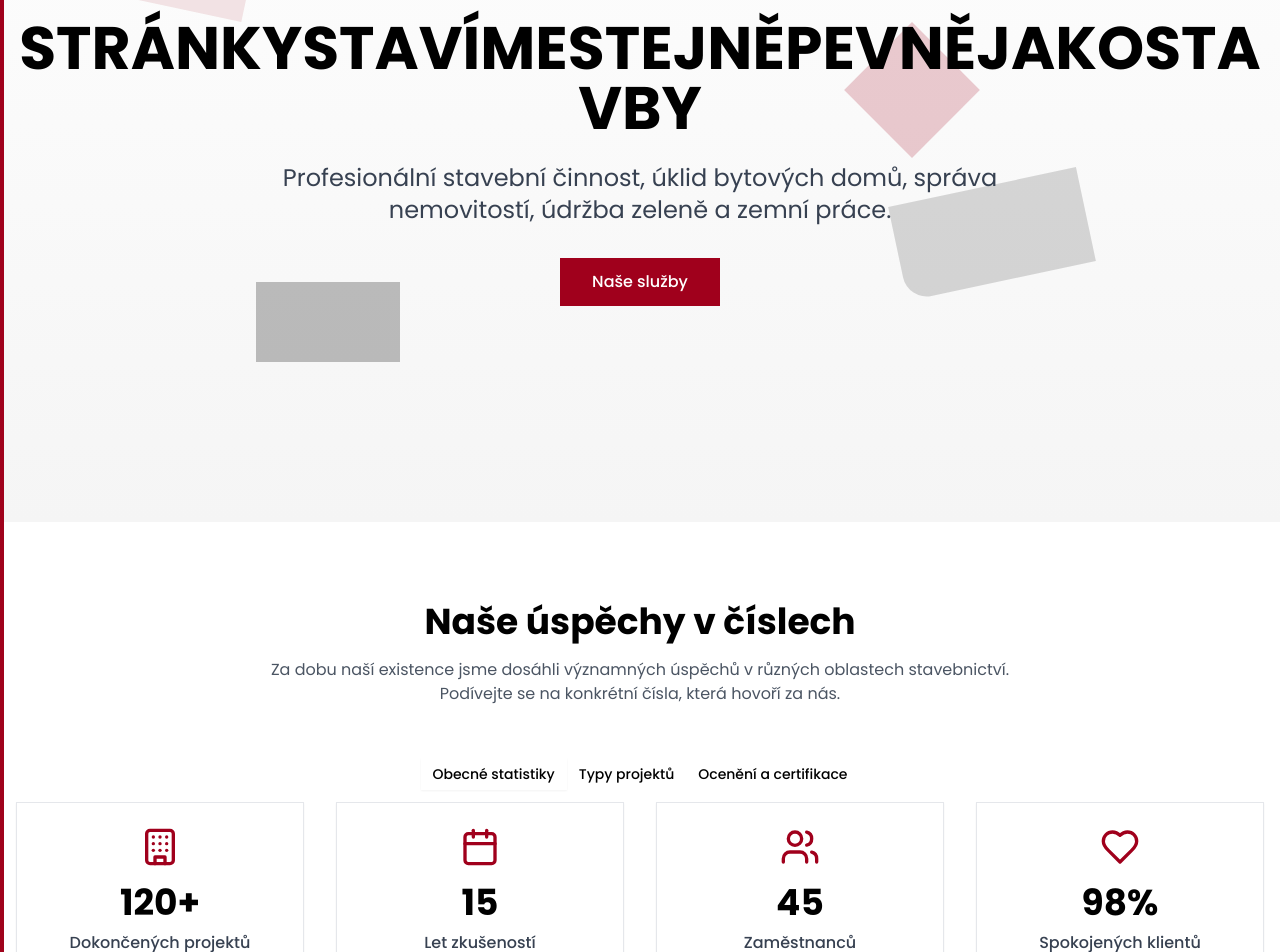
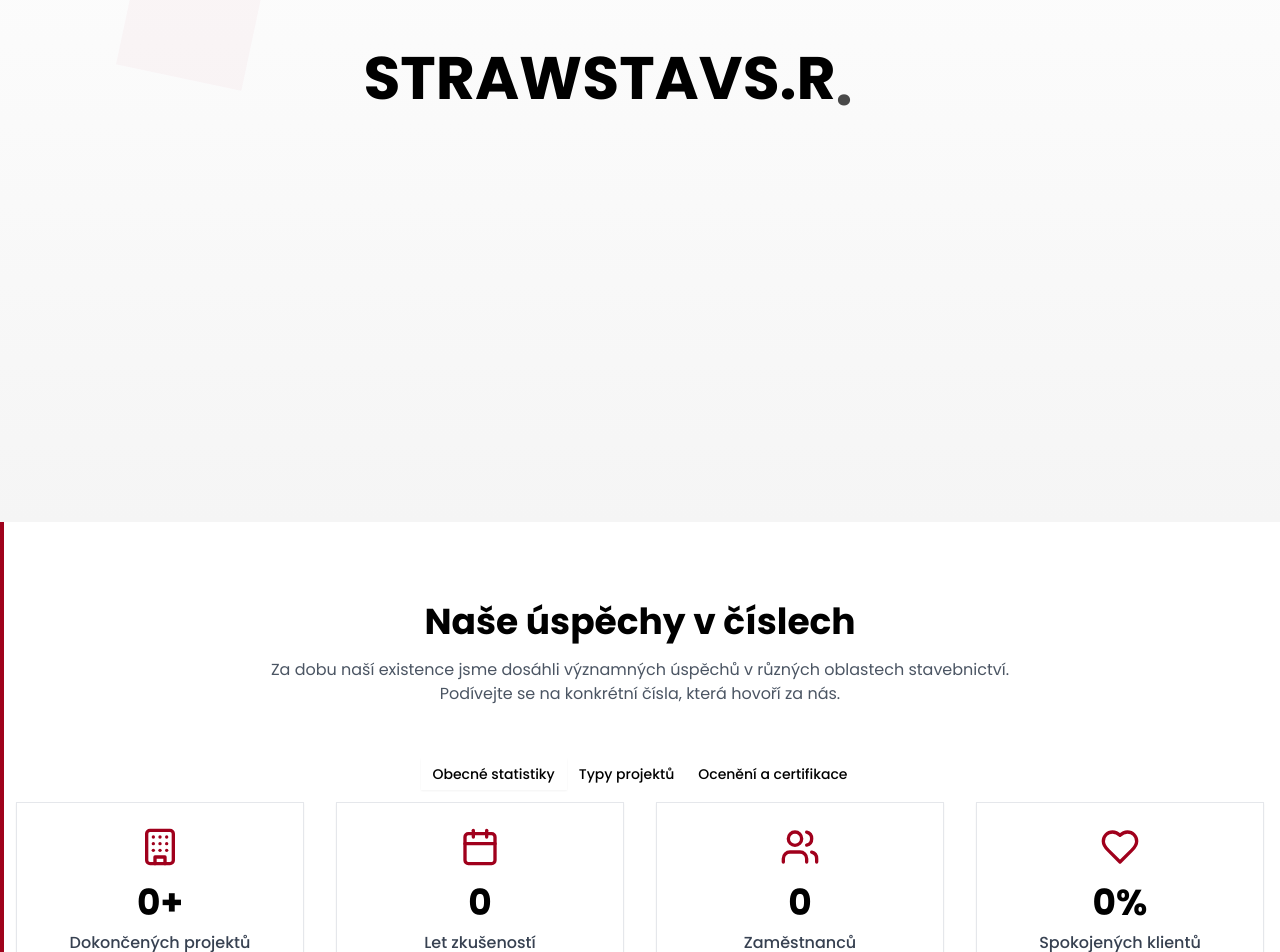
Before and after one commit to Crazyka51/strawstav, a Next.js app: page / in a window 1280 px wide. Shown: the part 278-1230 px from the top of the page. Built offline with nearby package versions, Linux system fonts and the light colour scheme.

Commit message:
fix: hide landing page content until preloader animation completes
Co-authored-by: null <145287796+Crazyka51@users.noreply.github.com>

```diff
--- a/app/page.tsx
+++ b/app/page.tsx
@@ -344,8 +344,10 @@ export default function Home() {
   return (
     <main className="relative overflow-hidden">
       <Preloader />
-      <Header />
-      <Hero />
+      <div className="relative z-10">
+        <Header />
+        <Hero />
+      </div>
       <AnimatedStats categories={statsCategories} />
       <Services />
       <ProcessFlow
--- a/components/animated-stats.tsx
+++ b/components/animated-stats.tsx
@@ -66,27 +66,28 @@ export default function AnimatedStats({ categories }: AnimatedStatsProps) {
             },
           )
 
-          // Animace čísla
+          // Animace čísla - opravíme, aby se čísla skutečně animovala
           const valueElement = stat.querySelector(".stat-value")
           if (valueElement) {
             const targetValue = Number.parseInt(valueElement.getAttribute("data-value") || "0")
+            const prefix = valueElement.getAttribute("data-prefix") || ""
+            const suffix = valueElement.getAttribute("data-suffix") || ""
 
-            gsap.fromTo(
-              valueElement,
-              { innerText: "0" },
-              {
+            // Nastavíme počáteční hodnotu na 0
+            valueElement.textContent = `${prefix}0${suffix}`
+
+            // Animujeme hodnotu od 0 do cílové hodnoty
+            gsap.to(valueElement, {
               innerText: targetValue,
               duration: 2,
               delay: index * 0.1 + 0.3,
               ease: "power2.out",
               snap: { innerText: 1 },
               onUpdate: function () {
-                  const category = categories[categoryIndex]
-                  const stat = category.stats[index]
-                  valueElement.textContent = `${stat.prefix || ""}${Math.floor(Number(this.targets()[0].innerText))}${stat.suffix || ""}`
+                const currentValue = Math.floor(Number(this.targets()[0].innerText))
+                valueElement.textContent = `${prefix}${currentValue}${suffix}`
               },
-              },
-            )
+            })
           }
         }
       })
@@ -157,10 +158,13 @@ export default function AnimatedStats({ categories }: AnimatedStatsProps) {
                       <div className="absolute top-0 left-0 w-1 h-full bg-gradient-to-b from-strawstav-red to-red-800"></div>
                       <CardContent className="p-6 flex flex-col items-center justify-center text-center">
                         <div className="text-strawstav-red mb-4 text-4xl">{stat.icon}</div>
-                        <div className="stat-value text-4xl font-bold mb-2" data-value={stat.value}>
-                          {stat.prefix || ""}
-                          {hasAnimated[category.id] ? stat.value : 0}
-                          {stat.suffix || ""}
+                        <div
+                          className="stat-value text-4xl font-bold mb-2"
+                          data-value={stat.value}
+                          data-prefix={stat.prefix || ""}
+                          data-suffix={stat.suffix || ""}
+                        >
+                          {stat.prefix || ""}0{stat.suffix || ""}
                         </div>
                         <div className="text-gray-700 font-medium mb-2">{stat.label}</div>
                         {stat.description && <div className="text-gray-500 text-sm">{stat.description}</div>}
--- a/components/hero.tsx
+++ b/components/hero.tsx
@@ -1,11 +1,12 @@
 "use client"
 
-import { useEffect, useRef } from "react"
+import { useEffect, useRef, useState } from "react"
 import { gsap } from "gsap"
 import { ScrollTrigger } from "gsap/ScrollTrigger"
 import Link from "next/link"
 
 export default function Hero() {
+  const [isVisible, setIsVisible] = useState(false)
   const sectionRef = useRef<HTMLElement>(null)
   const headingRef = useRef<HTMLHeadingElement>(null)
   const subheadingRef = useRef<HTMLParagraphElement>(null)
@@ -14,9 +15,8 @@ export default function Hero() {
   useEffect(() => {
     gsap.registerPlugin(ScrollTrigger)
 
-    // Delay to wait for preloader
-    const delay = 3.5
-
+    // Funkce pro spuštění animací
+    const startAnimations = () => {
       // Animate heading with letter-by-letter effect
       const heading = headingRef.current
       if (heading) {
@@ -39,7 +39,6 @@ export default function Hero() {
           y: 0,
           duration: 0.05,
           stagger: 0.05,
-        delay: delay,
           ease: "power2.out",
           onComplete: () => {
             // Add a subtle glow to the last letter
@@ -58,14 +57,14 @@ export default function Hero() {
       gsap.fromTo(
         subheadingRef.current,
         { y: 30, opacity: 0 },
-      { y: 0, opacity: 1, duration: 0.8, delay: delay + 0.8, ease: "power2.out" },
+        { y: 0, opacity: 1, duration: 0.8, delay: 0.8, ease: "power2.out" },
       )
 
       // Animate button
       gsap.fromTo(
         buttonRef.current,
         { y: 30, opacity: 0 },
-      { y: 0, opacity: 1, duration: 0.8, delay: delay + 1, ease: "power2.out" },
+        { y: 0, opacity: 1, duration: 0.8, delay: 1, ease: "power2.out" },
       )
 
       // Parallax effect for background shapes
@@ -78,7 +77,7 @@ export default function Hero() {
             y: 0,
             opacity: 0.1 + index * 0.05,
             duration: 1,
-          delay: delay + 0.5 + index * 0.2,
+            delay: 0.5 + index * 0.2,
             ease: "power2.out",
           },
         )
@@ -94,8 +93,25 @@ export default function Hero() {
           },
         })
       })
+    }
+
+    // Nasloucháme události z preloaderu
+    const handlePreloaderComplete = () => {
+      setIsVisible(true)
+      startAnimations()
+    }
+
+    // Přidáme posluchač události
+    document.addEventListener("preloaderComplete", handlePreloaderComplete)
+
+    // Záložní řešení - pokud by událost nebyla vyslána, spustíme animace po 4 sekundách
+    const fallbackTimer = setTimeout(() => {
+      startAnimations()
+    }, 4000)
 
     return () => {
+      document.removeEventListener("preloaderComplete", handlePreloaderComplete)
+      clearTimeout(fallbackTimer)
       ScrollTrigger.getAll().forEach((trigger) => trigger.kill())
     }
   }, [])
@@ -103,7 +119,7 @@ export default function Hero() {
   return (
     <section
       ref={sectionRef}
-      className="relative min-h-screen flex items-center justify-center pt-20 overflow-hidden"
+      className={`relative min-h-screen flex items-center justify-center pt-20 overflow-hidden transition-opacity duration-500 ${isVisible ? "opacity-100" : "opacity-0"}`}
       style={{ background: "linear-gradient(to bottom, #ffffff, #f5f5f5)" }}
     >
       {/* Background shapes inspired by logo */}
@@ -114,7 +130,9 @@ export default function Hero() {
 
       <div className="container mx-auto px-4 text-center z-10">
         <h1 ref={headingRef} className="text-4xl md:text-5xl lg:text-6xl font-bold mb-6 text-strawstav-black">
-          STRÁNKY STAVÍME STEJNĚ PEVNĚ JAKO STAVBY
+          STRAWSTAV
+          <br />
+          S.R.O.
         </h1>
         <p ref={subheadingRef} className="text-xl md:text-2xl text-gray-700 mb-8 max-w-3xl mx-auto">
           Profesionální stavební činnost, úklid bytových domů, správa nemovitostí, údržba zeleně a zemní práce.
--- a/components/preloader.tsx
+++ b/components/preloader.tsx
@@ -54,6 +54,12 @@ export default function Preloader() {
             onComplete: () => {
               if (preloaderRef.current) {
                 preloaderRef.current.style.display = "none"
+
+                // Vyšleme vlastní událost, že preloader byl dokončen
+                // DŮLEŽITÉ: Vyšleme událost až po úplném skrytí preloaderu
+                setTimeout(() => {
+                  document.dispatchEvent(new CustomEvent("preloaderComplete"))
+                }, 100)
               }
             },
           })
@@ -61,16 +67,7 @@ export default function Preloader() {
       })
 
       // Set initial states
-      gsap.set(strechaRef.current, {
-        opacity: 0,
-      })
-      gsap.set(podkroviRef.current, {
-        opacity: 0,
-      })
-      gsap.set(obrysdomuRef.current, {
-        opacity: 0,
-      })
-      gsap.set(textRef.current, {
+      gsap.set([strechaRef.current, podkroviRef.current, obrysdomuRef.current, textRef.current], {
         opacity: 0,
       })
       gsap.set(caraRef.current, {
--- a/components/process-flow.tsx
+++ b/components/process-flow.tsx
@@ -87,7 +87,7 @@ export default function ProcessFlow({ steps, title = "Jak probíhá spolupráce"
       )
     }
 
-    // Animace jednotlivých kroků
+    // Animace jednotlivých kroků - upravíme pro postupné zobrazování
     stepsRef.current.forEach((step, index) => {
       if (step) {
         // Animace ikony
@@ -100,7 +100,7 @@ export default function ProcessFlow({ steps, title = "Jak probíhá spolupráce"
               scale: 1,
               opacity: 1,
               duration: 0.6,
-              delay: 0.3 + index * 0.2,
+              delay: 0.3 + index * 0.3, // Zvýšíme zpoždění mezi kroky
               ease: "back.out(1.7)",
               scrollTrigger: {
                 trigger: step,
@@ -121,7 +121,7 @@ export default function ProcessFlow({ steps, title = "Jak probíhá spolupráce"
               y: 0,
               opacity: 1,
               duration: 0.6,
-              delay: 0.5 + index * 0.2,
+              delay: 0.5 + index * 0.3, // Zvýšíme zpoždění mezi kroky
               scrollTrigger: {
                 trigger: step,
                 start: "top 80%",
@@ -141,7 +141,7 @@ export default function ProcessFlow({ steps, title = "Jak probíhá spolupráce"
               scale: 1,
               opacity: 1,
               duration: 0.4,
-              delay: 0.7 + index * 0.2,
+              delay: 0.7 + index * 0.3, // Zvýšíme zpoždění mezi kroky
               ease: "back.out(1.7)",
               scrollTrigger: {
                 trigger: step,
--- a/components/timeline-projects.tsx
+++ b/components/timeline-projects.tsx
@@ -62,11 +62,12 @@ export default function TimelineProjects({ projects, categories = [] }: Timeline
         {
           scaleY: 1,
           ease: "none",
+          duration: 1.5,
           scrollTrigger: {
             trigger: timelineRef.current,
             start: "top 80%",
             end: "bottom 20%",
-            scrub: true,
+            scrub: 0.5,
           },
         },
       )
```
Lines whose indentation alone changed are shown as unchanged.
